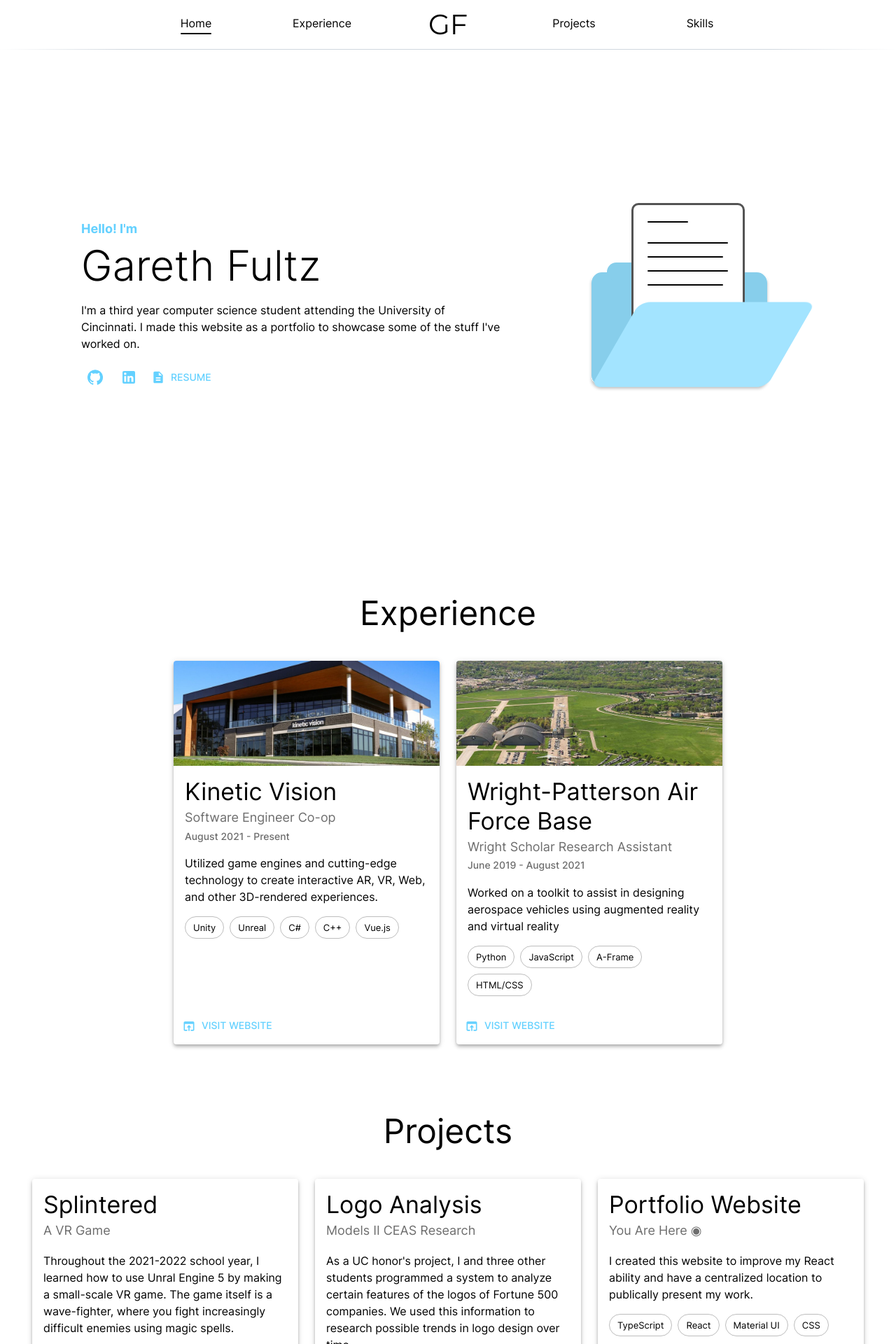
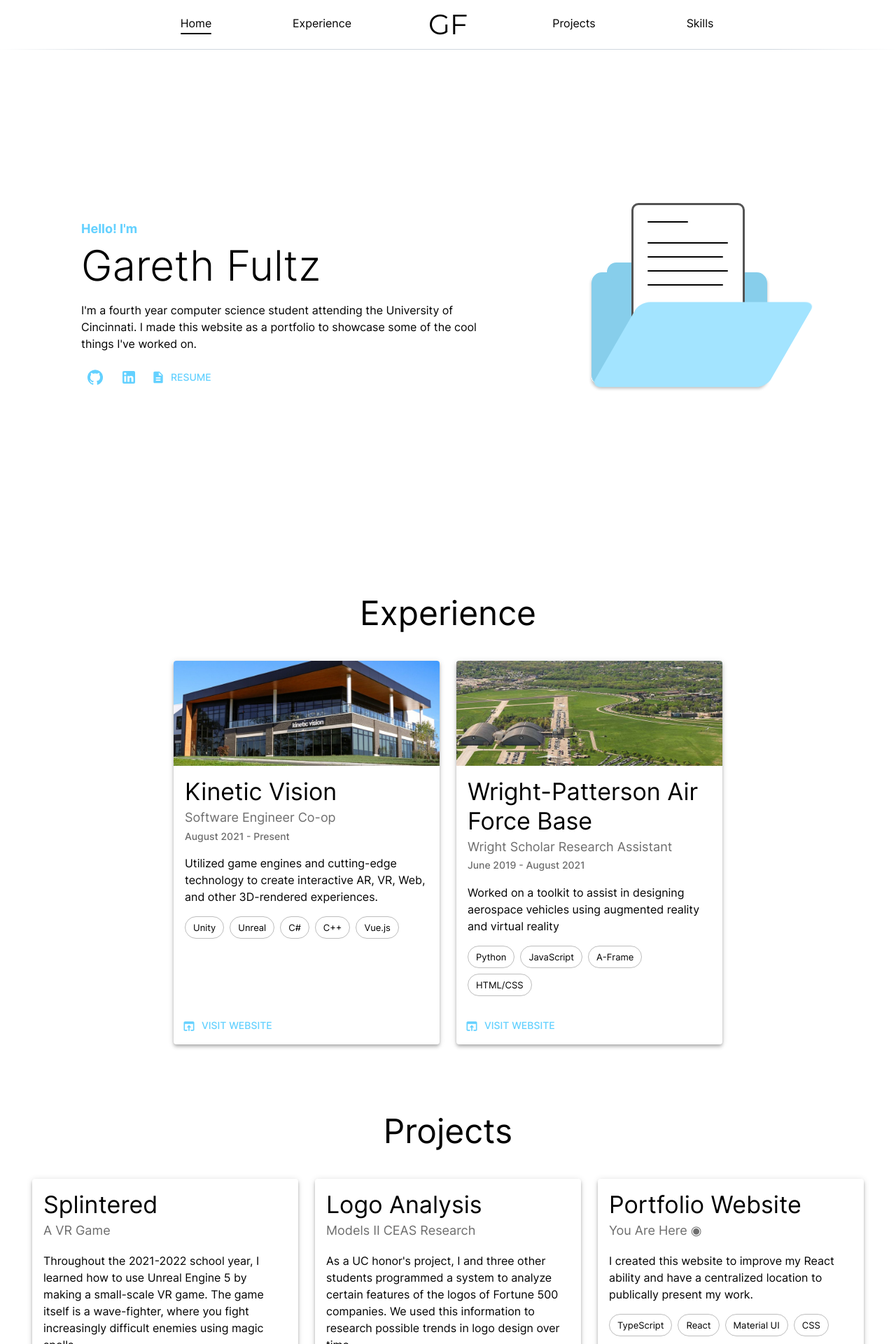
Before and after one commit to Clicky02/portfolio-website, a React (Create React App) app: page / in a window 1280 px wide. Shown: the top 1920 px of the page at 70% size. Built offline with nearby package versions, Linux system fonts and the light colour scheme.

Commit message:
Minor style/formatting updates

```diff
--- a/src/modules/main/Home/Home.tsx
+++ b/src/modules/main/Home/Home.tsx
@@ -42,8 +42,8 @@
                                 </Typography>
                             </Box>
                             <Typography variant="body1" textAlign={"left"}>
-                                I'm a third year computer science student attending the University of Cincinnati. I made this
-                                website as a portfolio to showcase some of the stuff I've worked on.
+                                I'm a fourth year computer science student attending the University of Cincinnati. I made this
+                                website as a portfolio to showcase some of the cool things I've worked on.
                             </Typography>
                             <Stack direction={"row"} spacing={1}>
                                 <IconButton color="primary" href="https://github.com/Clicky02" target="_blank">
@@ -52,7 +52,7 @@
                                 <IconButton color="primary" href="https://www.linkedin.com/in/gareth-fultz/" target="_blank">
                                     <LinkedInIcon></LinkedInIcon>
                                 </IconButton>
-                                <Button startIcon={<DescriptionIcon />} href={ResumePDF} target="_blank">
+                                <Button sx={{ mr: 1 }} startIcon={<DescriptionIcon />} href={ResumePDF} target="_blank">
                                     Resume
                                 </Button>
                             </Stack>
--- a/src/modules/main/Projects/Projects.tsx
+++ b/src/modules/main/Projects/Projects.tsx
@@ -37,7 +37,7 @@
                                     A VR Game
                                 </Typography>
                                 <Typography variant="body1" mb={2}>
-                                    Throughout the 2021-2022 school year, I learned how to use Unral Engine 5 by making a
+                                    Throughout the 2021-2022 school year, I learned how to use Unreal Engine 5 by making a
                                     small-scale VR game. The game itself is a wave-fighter, where you fight increasingly difficult
                                     enemies using magic spells.
                                 </Typography>
```
